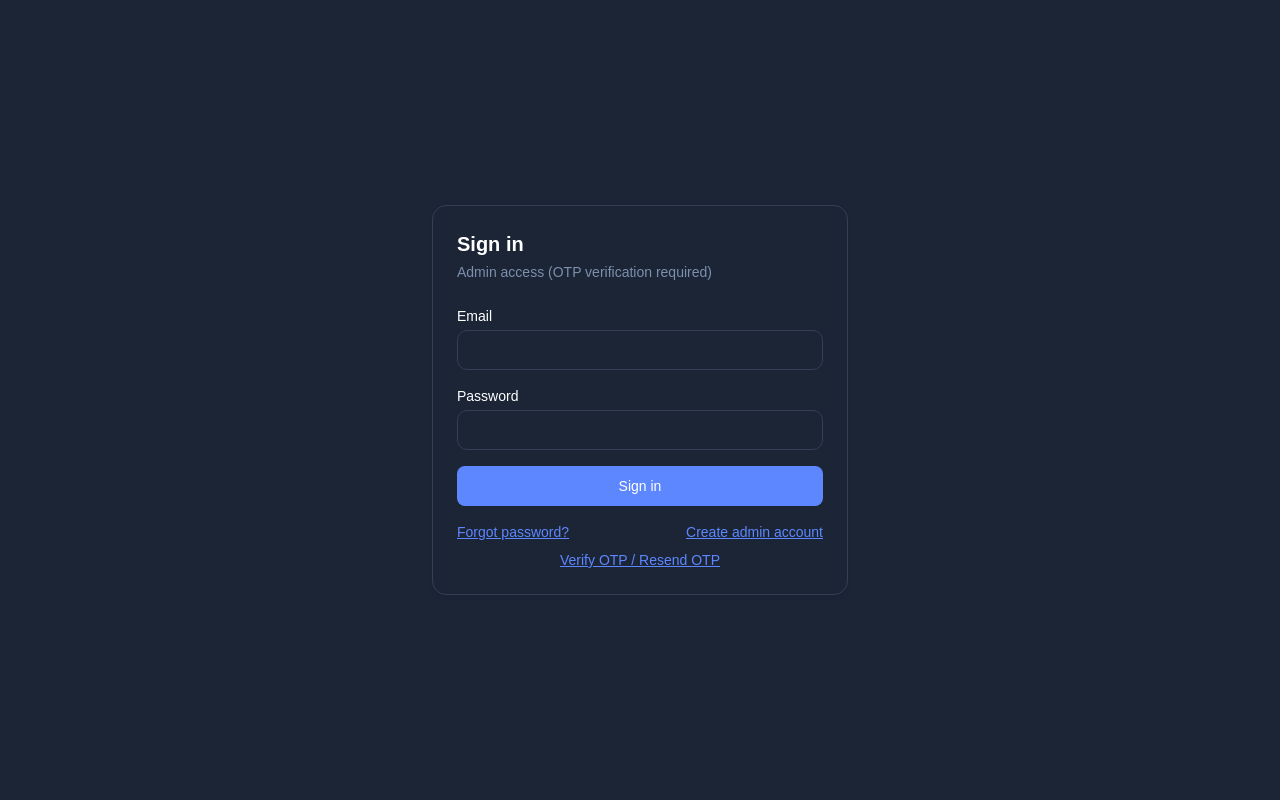
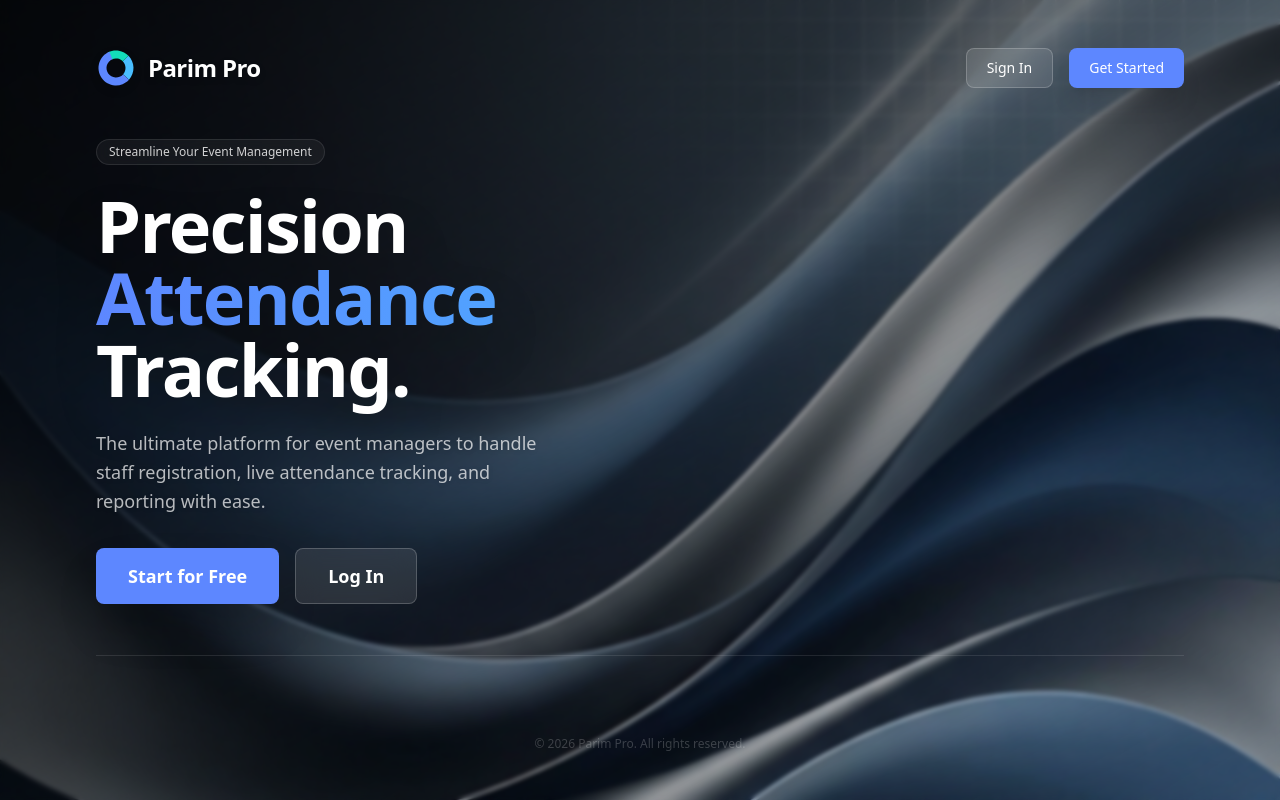
Before and after one commit to Malkayne/parim-pro-frontend, a React (Vite) app: page / in a window 1280 px wide. Before the commit this address led to /auth/login. Built offline with nearby package versions, Linux system fonts and the light colour scheme; some icons are missing.

Commit message:
improved UI and landing page

```diff
--- a/src/app/router/router.tsx
+++ b/src/app/router/router.tsx
@@ -14,6 +14,13 @@ import { RegisterAdminPage } from '../../pages/RegisterAdminPage';
 import { VerifyOtpPage } from '../../pages/VerifyOtpPage';
 import { ForgotPasswordPage } from '../../pages/ForgotPasswordPage';
 import { ResetPasswordPage } from '../../pages/ResetPasswordPage';
+import LandingPage from '../../pages/LandingPage';
+import { useAuth } from '../../features/auth/useAuth';
+
+function RootRedirect() {
+  const { isAuthenticated } = useAuth();
+  return isAuthenticated ? <Navigate to="/dashboard" replace /> : <LandingPage />;
+}
 
 export const router = createBrowserRouter([
   {
@@ -42,13 +49,17 @@ export const router = createBrowserRouter([
   },
   {
     path: '/',
+    element: <RootRedirect />,
+  },
+  {
+    path: '/',
     element: (
       <RequireAuth>
         <FullLayout />
       </RequireAuth>
     ),
     children: [
-      { index: true, element: <DashboardRouterPage /> },
+      { path: 'dashboard', element: <DashboardRouterPage /> },
       { path: 'events', element: <EventsPage /> },
       { path: 'events/:uniqueId', element: <EventDetailsPage /> },
       { path: 'attendance', element: <AttendancePage /> },
--- a/src/pages/ForgotPasswordPage.tsx
+++ b/src/pages/ForgotPasswordPage.tsx
@@ -3,6 +3,7 @@ import { useState } from 'react';
 import { useForm } from 'react-hook-form';
 import { Link, useNavigate } from 'react-router-dom';
 import { z } from 'zod';
+import logo from 'src/assets/images/logos/logo-icon.svg';
 import type { ReactNode } from 'react';
 
 import { forgotAdminPassword } from '../features/auth/authApi';
@@ -33,6 +34,11 @@ export function ForgotPasswordPage() {
     <div className="min-h-dvh bg-background text-foreground">
       <div className="mx-auto flex min-h-dvh max-w-md items-center px-4">
         <div className="w-full rounded-xl border border-border bg-card p-6 shadow-sm">
+          <Link to="/" className="mb-8 flex items-center justify-center gap-2 transition-opacity hover:opacity-80">
+            <img src={logo} alt="Parim Pro Logo" className="h-10 w-10" />
+            <span className="text-2xl font-bold tracking-tight">Parim Pro</span>
+          </Link>
+
           <h1 className="text-xl font-semibold">Forgot password</h1>
           <p className="mt-1 text-sm text-muted-foreground">Request an OTP to reset admin password</p>
 
--- /dev/null
+++ b/src/pages/LandingPage.tsx
@@ -0,0 +1,99 @@
+import { useNavigate } from 'react-router-dom'
+import { Button } from 'src/components/ui/button'
+import logo from 'src/assets/images/logos/logo-icon.svg'
+import landingBg from 'src/assets/images/landing-bg.png'
+
+export default function LandingPage() {
+    const navigate = useNavigate()
+
+    return (
+        <div className="relative min-h-screen w-full overflow-hidden bg-background font-sans text-foreground">
+            {/* Background with subtle animation */}
+            <div
+                className="absolute inset-0 bg-cover bg-center bg-no-repeat transition-transform duration-10000 hover:scale-105"
+                style={{ backgroundImage: `url(${landingBg})` }}
+            />
+
+            {/* Dynamic Overlay */}
+            <div className="absolute inset-0 bg-gradient-to-br from-black/80 via-black/40 to-transparent backdrop-blur-[2px]" />
+
+            {/* Content */}
+            <div className="relative z-10 flex min-h-screen flex-col px-6 py-12 lg:px-24">
+                {/* Navbar */}
+                <header className="flex w-full items-center justify-between">
+                    <div className="flex items-center gap-3">
+                        <img src={logo} alt="Parim Pro Logo" className="h-10 w-10 drop-shadow-lg" />
+                        <span className="text-2xl font-bold tracking-tight text-white drop-shadow-md">Parim Pro</span>
+                    </div>
+                    <div className="hidden space-x-4 sm:flex">
+                        <Button
+                            variant="outline"
+                            className="border-white/20 bg-white/10 text-white backdrop-blur-md hover:bg-white/20"
+                            onClick={() => navigate('/auth/login')}
+                        >
+                            Sign In
+                        </Button>
+                        <Button
+                            className="bg-primary text-white shadow-xl hover:bg-primary/90"
+                            onClick={() => navigate('/auth/register')}
+                        >
+                            Get Started
+                        </Button>
+                    </div>
+                </header>
+
+                {/* Hero Section */}
+                <main className="flex flex-1 flex-col justify-center max-w-2xl px-4 sm:px-0">
+                    <div className="space-y-6">
+                        <div className="inline-flex rounded-full border border-white/10 bg-white/5 px-3 py-1 text-xs font-medium text-white/80 backdrop-blur-md">
+                            Streamline Your Event Management
+                        </div>
+                        <h1 className="text-5xl font-extrabold tracking-tight text-white sm:text-7xl drop-shadow-2xl">
+                            Precision <br />
+                            <span className="bg-gradient-to-r from-primary to-blue-400 bg-clip-text text-transparent">Attendance</span> <br />
+                            Tracking.
+                        </h1>
+                        <p className="max-w-md text-lg text-white/70 leading-relaxed drop-shadow-sm">
+                            The ultimate platform for event managers to handle staff registration,
+                            live attendance tracking, and reporting with ease.
+                        </p>
+                        <div className="mt-8 flex flex-col gap-4 sm:flex-row">
+                            <Button
+                                size="lg"
+                                className="h-14 px-8 text-lg font-semibold bg-primary hover:bg-primary/90 shadow-2xl transition-all hover:translate-y-[-2px]"
+                                onClick={() => navigate('/auth/register')}
+                            >
+                                Start for Free
+                            </Button>
+                            <Button
+                                variant="outline"
+                                size="lg"
+                                className="h-14 px-8 text-lg font-semibold border-white/20 bg-white/10 text-white backdrop-blur-md hover:bg-white/20 transition-all hover:translate-y-[-2px]"
+                                onClick={() => navigate('/auth/login')}
+                            >
+                                Log In
+                            </Button>
+                        </div>
+                    </div>
+                </main>
+
+                {/* Footer */}
+                <footer className="mt-auto pt-12 border-t border-white/10">
+                    {/* <div className="flex flex-col items-center justify-between gap-4 sm:flex-row">
+                        <p className="text-sm text-white/40 italic">
+                            Built for professionals, by professionals.
+                        </p>
+                        <div className="flex items-center gap-6 text-sm font-medium text-white/60">
+                            <span className="hover:text-white cursor-pointer transition-colors">Documentation</span>
+                            <span className="hover:text-white cursor-pointer transition-colors">Features</span>
+                            <span className="hover:text-white cursor-pointer transition-colors">Privacy Policy</span>
+                        </div>
+                    </div> */}
+                    <div className="mt-8 text-center text-xs text-white/20">
+                        &copy; {new Date().getFullYear()} Parim Pro. All rights reserved.
+                    </div>
+                </footer>
+            </div>
+        </div>
+    )
+}
--- a/src/pages/LoginPage.tsx
+++ b/src/pages/LoginPage.tsx
@@ -1,5 +1,6 @@
 import { useState } from 'react';
 import { Link, useLocation, useNavigate } from 'react-router-dom';
+import logo from 'src/assets/images/logos/logo-icon.svg';
 
 import { useAuth } from '../features/auth/useAuth';
 import { Button } from 'src/components/ui/button';
@@ -20,6 +21,11 @@ export function LoginPage() {
     <div className="min-h-dvh bg-background text-foreground">
       <div className="mx-auto flex min-h-dvh max-w-md items-center px-4">
         <div className="w-full rounded-xl border border-border bg-card p-6 shadow-sm">
+          <Link to="/" className="mb-8 flex items-center justify-center gap-2 transition-opacity hover:opacity-80">
+            <img src={logo} alt="Parim Pro Logo" className="h-10 w-10" />
+            <span className="text-2xl font-bold tracking-tight">Parim Pro</span>
+          </Link>
+
           <h1 className="text-xl font-semibold">Sign in</h1>
           <p className="mt-1 text-sm text-muted-foreground">Admin access (OTP verification required)</p>
 
@@ -34,7 +40,7 @@ export function LoginPage() {
                 await loginAdmin({ mail, password });
                 const fromPathname =
                   (location.state as { from?: { pathname?: string } } | null)?.from?.pathname ??
-                  '/';
+                  '/dashboard';
                 navigate(fromPathname, { replace: true });
               } catch (err) {
                 setError(err instanceof Error ? err.message : 'Login failed');
--- a/src/pages/RegisterAdminPage.tsx
+++ b/src/pages/RegisterAdminPage.tsx
@@ -3,6 +3,7 @@ import { useState } from 'react';
 import { useForm } from 'react-hook-form';
 import { Link, useNavigate } from 'react-router-dom';
 import { z } from 'zod';
+import logo from 'src/assets/images/logos/logo-icon.svg';
 import type { ReactNode } from 'react';
 
 import type { AdminRole } from '../features/auth/authApi';
@@ -48,6 +49,11 @@ export function RegisterAdminPage() {
     <div className="min-h-dvh bg-background text-foreground">
       <div className="mx-auto flex min-h-dvh max-w-md items-center px-4">
         <div className="w-full rounded-xl border border-border bg-card p-6 shadow-sm">
+          <Link to="/" className="mb-8 flex items-center justify-center gap-2 transition-opacity hover:opacity-80">
+            <img src={logo} alt="Parim Pro Logo" className="h-10 w-10" />
+            <span className="text-2xl font-bold tracking-tight">Parim Pro</span>
+          </Link>
+
           <h1 className="text-xl font-semibold">Create admin account</h1>
           <p className="mt-1 text-sm text-muted-foreground">Register an event manager/admin</p>
 
--- a/src/pages/ResetPasswordPage.tsx
+++ b/src/pages/ResetPasswordPage.tsx
@@ -3,6 +3,7 @@ import { useMemo, useState } from 'react';
 import { useForm } from 'react-hook-form';
 import { Link, useNavigate, useSearchParams } from 'react-router-dom';
 import { z } from 'zod';
+import logo from 'src/assets/images/logos/logo-icon.svg';
 import type { ReactNode } from 'react';
 
 import { resendAdminPasswordResetOtp, resetAdminPassword } from '../features/auth/authApi';
@@ -54,6 +55,11 @@ export function ResetPasswordPage() {
     <div className="min-h-dvh bg-background text-foreground">
       <div className="mx-auto flex min-h-dvh max-w-md items-center px-4">
         <div className="w-full rounded-xl border border-border bg-card p-6 shadow-sm">
+          <Link to="/" className="mb-8 flex items-center justify-center gap-2 transition-opacity hover:opacity-80">
+            <img src={logo} alt="Parim Pro Logo" className="h-10 w-10" />
+            <span className="text-2xl font-bold tracking-tight">Parim Pro</span>
+          </Link>
+
           <h1 className="text-xl font-semibold">Reset password</h1>
           <p className="mt-1 text-sm text-muted-foreground">Use the OTP sent to your email</p>
 
--- a/src/pages/VerifyOtpPage.tsx
+++ b/src/pages/VerifyOtpPage.tsx
@@ -3,6 +3,7 @@ import { useMemo, useState } from 'react';
 import { useForm } from 'react-hook-form';
 import { Link, useNavigate, useSearchParams } from 'react-router-dom';
 import { z } from 'zod';
+import logo from 'src/assets/images/logos/logo-icon.svg';
 import type { ReactNode } from 'react';
 
 import { resendAdminOtp, verifyAdminOtp } from '../features/auth/authApi';
@@ -47,6 +48,11 @@ export function VerifyOtpPage() {
     <div className="min-h-dvh bg-background text-foreground">
       <div className="mx-auto flex min-h-dvh max-w-md items-center px-4">
         <div className="w-full rounded-xl border border-border bg-card p-6 shadow-sm">
+          <Link to="/" className="mb-8 flex items-center justify-center gap-2 transition-opacity hover:opacity-80">
+            <img src={logo} alt="Parim Pro Logo" className="h-10 w-10" />
+            <span className="text-2xl font-bold tracking-tight">Parim Pro</span>
+          </Link>
+
           <h1 className="text-xl font-semibold">Verify OTP</h1>
           <p className="mt-1 text-sm text-muted-foreground">Verify admin email to activate login</p>
 
```
Also changed, not shown: src/assets/images/landing-bg.png (added).
